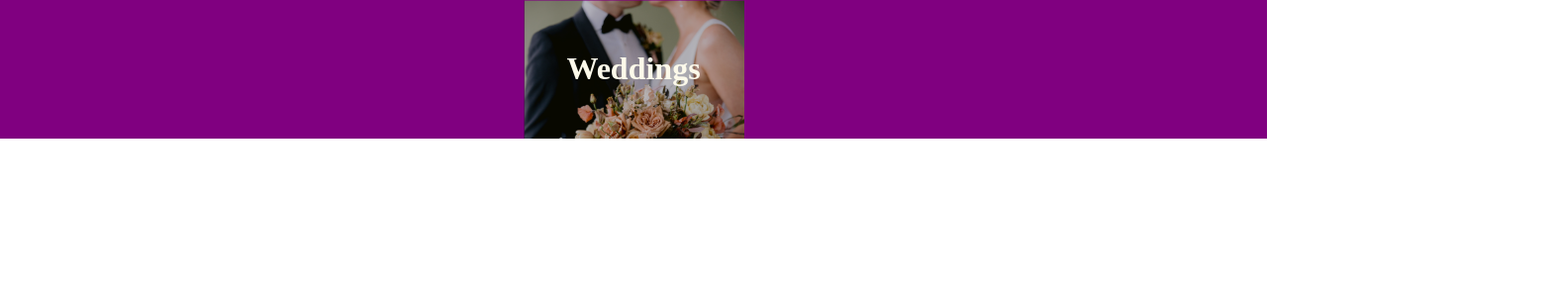
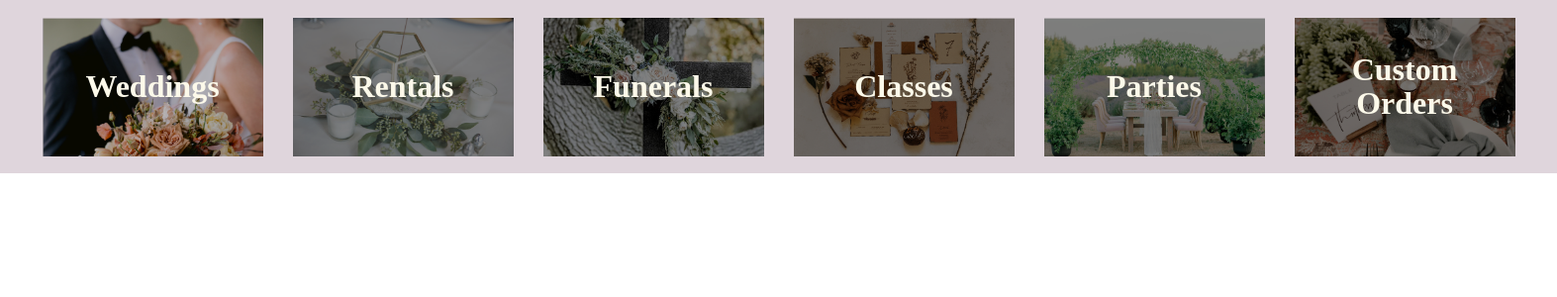
Before and after one commit to include-davis/bloom-and-vine, a React (Create React App) app in the folder bloom-and-vine/: page / in a window 1280 px wide. Shown: the top 300 px of the page at 99% size, 1573 px wide, since content can reach past the window. Built offline with nearby package versions, Linux system fonts and the light colour scheme; a web font is replaced by a local one.

Commit message:
Finished the services bar

```diff
--- a/bloom-and-vine/src/Components/serviceBar.css
+++ b/bloom-and-vine/src/Components/serviceBar.css
@@ -1,10 +1,18 @@
 @import url('https://fonts.googleapis.com/css2?family=Inter:wght@100;200;300;400;500;600;700;800;900&family=Italiana&display=swap');
 
+#servBar{
+    display: flex;
+    background-color: rgba(162, 133, 152, 0.34);
+    justify-content: center;
+    align-items: center;
+    width: 1573px;
+    height: 175px;
+}
 #barElm{
     display: flex;
-    background-color: purple;
     justify-content: center;
     align-items: center;
+    margin: 15px;
 }
 .servImg{
     width: 223px;
--- a/bloom-and-vine/src/Components/serviceBarList.js
+++ b/bloom-and-vine/src/Components/serviceBarList.js
@@ -1,11 +1,25 @@
 import "./serviceBar.css"
 
 import ServiceBarElm from "./serviceBarElements";
+
 import wedding from "../Pages/serviceImages/weddings.png"
+import rentals from "../Pages/serviceImages/rentals.png"
+import funerals from "../Pages/serviceImages/funerals.png"
+import classes from "../Pages/serviceImages/classes.png"
+import parties from "../Pages/serviceImages/parties.png"
+import customOrder from "../Pages/serviceImages/customOrder.png"
 
 const ServiceBarList = () =>{
     return(
-        <ServiceBarElm img={wedding} name ="Weddings"/>
+        <div id = "servBar">
+            <ServiceBarElm img={wedding} name ="Weddings"/>
+            <ServiceBarElm img={rentals} name ="Rentals"/>
+            <ServiceBarElm img={funerals} name ="Funerals"/>
+            <ServiceBarElm img={classes} name ="Classes"/>
+            <ServiceBarElm img={parties} name ="Parties"/>
+            <ServiceBarElm img={customOrder} name ="Custom Orders"/>
+        </div>
+
     )
 };
 
```
